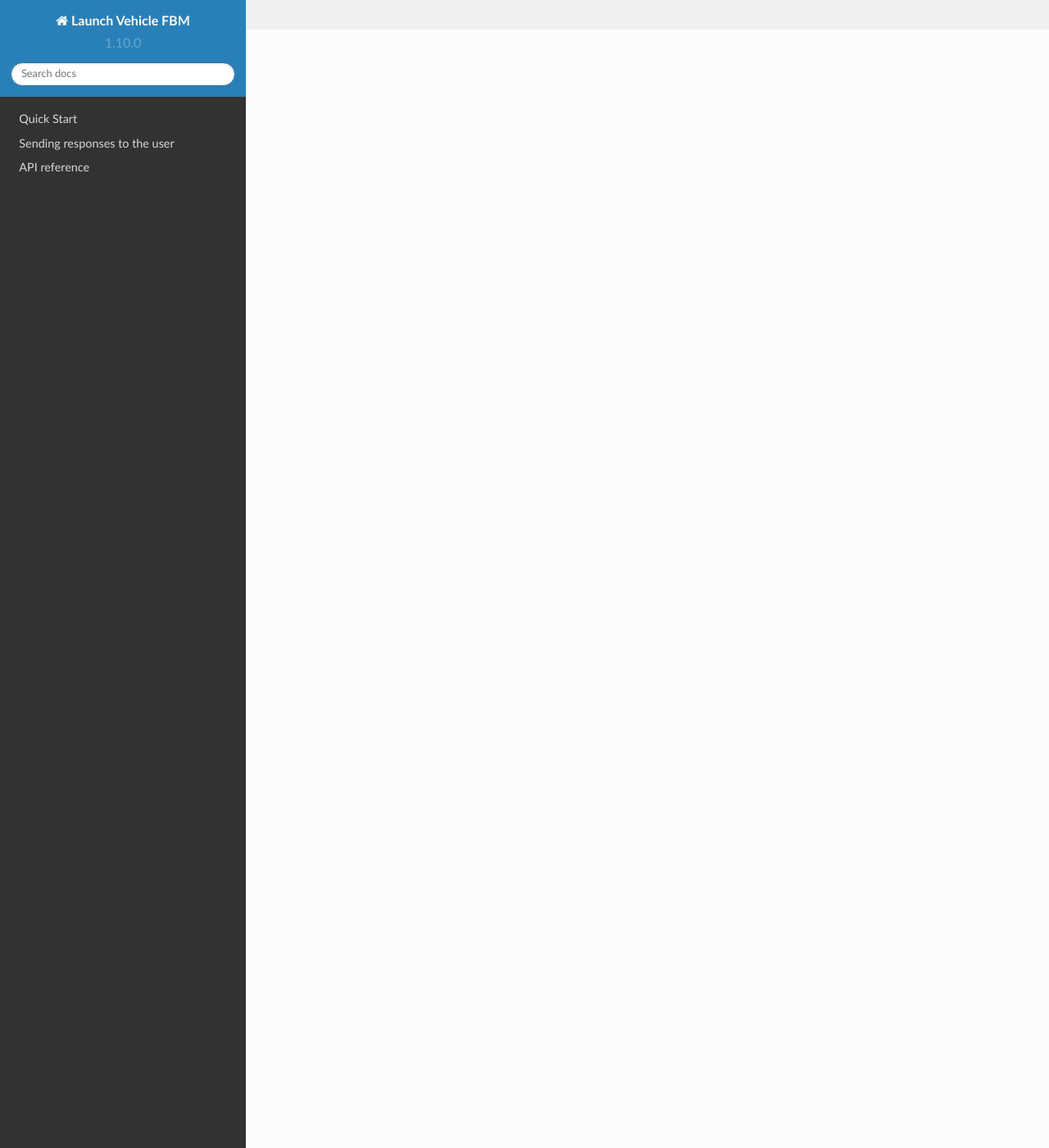
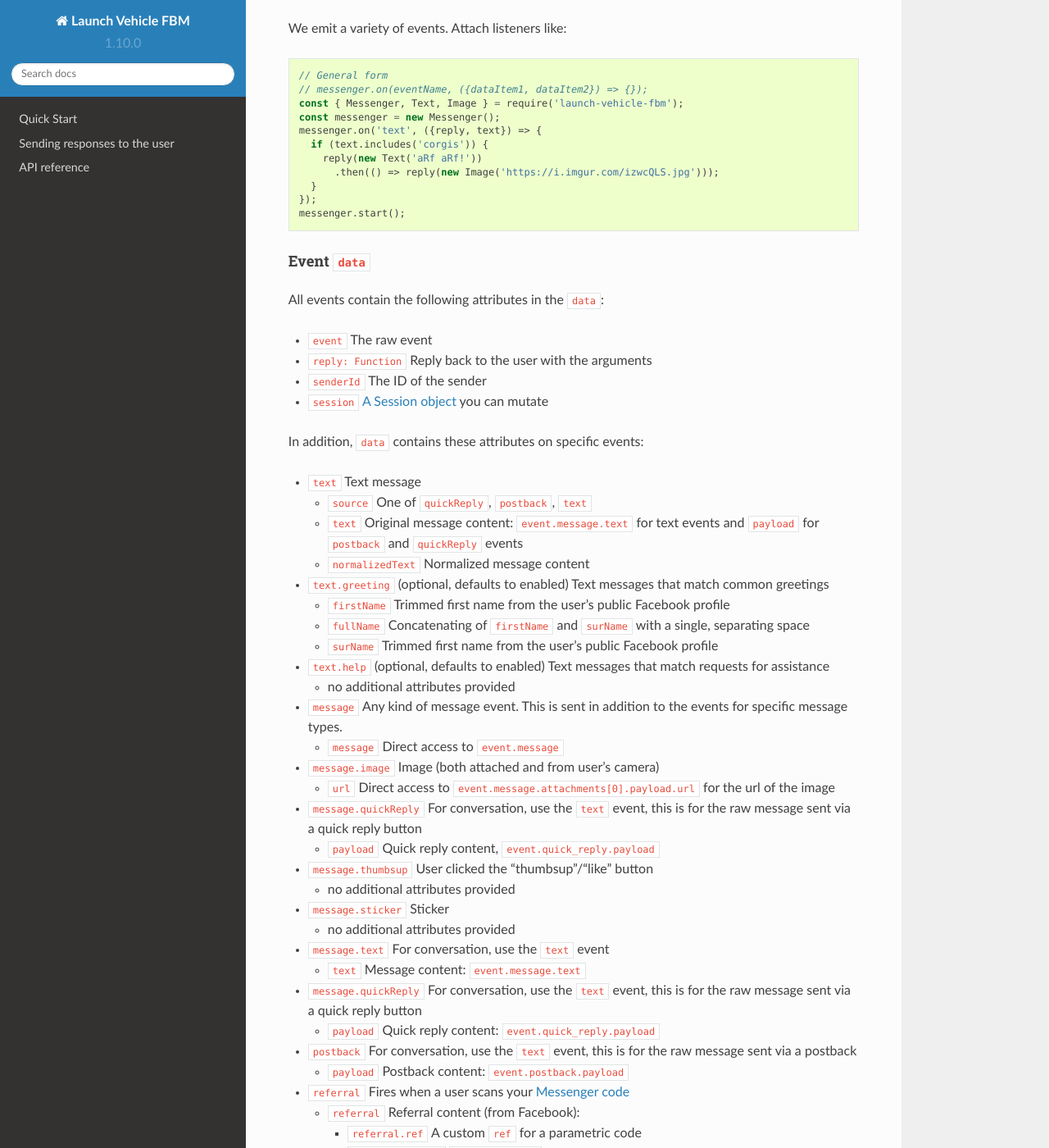
Before and after one commit to CondeNast/launch-vehicle-fbm, a Sphinx documentation site: the page built from docs/index.rst, in a window 1280 px wide and 1400 px high, scrolled down 1364 px. Shown: the whole window at 82% size. Built offline with Sphinx 7.4.7 and the Read the Docs theme 2.0.0, drawn with Linux system fonts in a browser that asks for light colours; some of the changed text lies outside the part shown.

Commit message:
add README to sphinx doc site

```diff
--- a/docs/index.rst
+++ b/docs/index.rst
@@ -8,4 +8,6 @@ Launch Vehicle FBM
    responses
    api
 
+.. include:: index_readme.rst
+
 * :ref:`genindex`
--- /dev/null
+++ b/docs/index_readme.rst
@@ -0,0 +1,275 @@
+Launch Vehicle FBM
+==================
+
+An event driven SDK for Facebook Messenger chat bots.
+
+`license <LICENSE>`__
+
+FBM is a full-featured, opinionated Facebook Messenger SDK for writing
+bots. In addition to wrappers around the Messenger API, you get: \* A
+session store for storing state between messages \* Auto-populated
+profile information so you can address by name from anywhere \*
+Listeners for greetings and help text to follow best practices \* Easy
+to add metrics to your bot \* Support for deployment on multiple pages
+
+Install
+-------
+
+``npm i launch-vehicle-fbm``
+
+Usage
+-----
+
+.. code:: javascript
+
+   const { Messenger } = require('launch-vehicle-fbm');
+   const messenger = new Messenger(options);
+   messenger.start();  // Start listening
+
+Options
+~~~~~~~
+
+-  ``cache`` (default:
+   `cacheman <https://github.com/cayasso/cacheman>`__ memory cache) See
+   `Session cache <#session-cache>`__
+-  ``hookPath`` (default: ``/webhook``)
+-  ``pages``: A map of page ids to page access tokens
+   ``{1029384756: 'ThatsAReallyLongStringYouGotThere'}``. Currently
+   optional but config will migrate to this in the future
+-  ``port`` (default: ``3000``)
+-  ``emitGreetings`` (default: true) When enabled, emits common
+   greetings as ``text.greeting`` events. When disabled, no check is run
+   and ``text`` events will be emitted. Optionally, can be set to a
+   ``RexExp`` object which will enable the option and use the specified
+   expression instead of the built-in default.
+
+Additional options are set via environment variables. See
+``example.env`` for an example.
+
+Endpoints
+~~~~~~~~~
+
+-  ``/webhook`` (override with ``options.hookPath``) – The Messenger
+   `webbhook <https://developers.facebook.com/docs/graph-api/webhooks>`__
+-  ``/pause`` – Dashbot compatible pause for live person takeovers. See
+   `Dashbot’s docs <https://www.dashbot.io/sdk/pause>`__ for usage.
+   Currently, pauses only last for 12 hours in case the operator forgets
+   to unpause
+
+Responding to events
+~~~~~~~~~~~~~~~~~~~~
+
+We emit a variety of events. Attach listeners like:
+
+.. code:: javascript
+
+   // General form
+   // messenger.on(eventName, ({dataItem1, dataItem2}) => {});
+   const { Messenger, Text, Image } = require('launch-vehicle-fbm');
+   const messenger = new Messenger();
+   messenger.on('text', ({reply, text}) => {
+     if (text.includes('corgis')) {
+       reply(new Text('aRf aRf!'))
+         .then(() => reply(new Image('https://i.imgur.com/izwcQLS.jpg')));
+     }
+   });
+   messenger.start();
+
+Event ``data``
+^^^^^^^^^^^^^^
+
+All events contain the following attributes in the ``data``:
+
+-  ``event`` The raw event
+-  ``reply: Function`` Reply back to the user with the arguments
+-  ``senderId`` The ID of the sender
+-  ``session`` `A Session object <#the-session-object>`__ you can mutate
+
+In addition, ``data`` contains these attributes on specific events:
+
+-  ``text`` Text message
+
+   -  ``source`` One of ``quickReply``, ``postback``, ``text``
+   -  ``text`` Original message content: ``event.message.text`` for text
+      events and ``payload`` for ``postback`` and ``quickReply`` events
+   -  ``normalizedText`` Normalized message content
+
+-  ``text.greeting`` (optional, defaults to enabled) Text messages that
+   match common greetings
+
+   -  ``firstName`` Trimmed first name from the user’s public Facebook
+      profile
+   -  ``fullName`` Concatenating of ``firstName`` and ``surName`` with a
+      single, separating space
+   -  ``surName`` Trimmed first name from the user’s public Facebook
+      profile
+
+-  ``text.help`` (optional, defaults to enabled) Text messages that
+   match requests for assistance
+
+   -  no additional attributes provided
+
+-  ``message`` Any kind of message event. This is sent in addition to
+   the events for specific message types.
+
+   -  ``message`` Direct access to ``event.message``
+
+-  ``message.image`` Image (both attached and from user’s camera)
+
+   -  ``url`` Direct access to
+      ``event.message.attachments[0].payload.url`` for the url of the
+      image
+
+-  ``message.quickReply`` For conversation, use the ``text`` event, this
+   is for the raw message sent via a quick reply button
+
+   -  ``payload`` Quick reply content, ``event.quick_reply.payload``
+
+-  ``message.thumbsup`` User clicked the “thumbsup”/“like” button
+
+   -  no additional attributes provided
+
+-  ``message.sticker`` Sticker
+
+   -  no additional attributes provided
+
+-  ``message.text`` For conversation, use the ``text`` event
+
+   -  ``text`` Message content: ``event.message.text``
+
+-  ``message.quickReply`` For conversation, use the ``text`` event, this
+   is for the raw message sent via a quick reply button
+
+   -  ``payload`` Quick reply content: ``event.quick_reply.payload``
+
+-  ``postback`` For conversation, use the ``text`` event, this is for
+   the raw message sent via a postback
+
+   -  ``payload`` Postback content: ``event.postback.payload``
+
+-  ``referral`` Fires when a user scans your `Messenger
+   code <https://developers.facebook.com/docs/messenger-platform/discovery/messenger-codes/>`__
+
+   -  ``referral`` Referral content (from Facebook):
+
+      -  ``referral.ref`` A custom ``ref`` for a parametric code
+      -  ``referral.source`` ``MESSENGER_CODE``
+      -  ``referral.type`` ``OPEN_THREAD``
+
+Other Events
+^^^^^^^^^^^^
+
+-  ``app.starting`` signal that the ``Messenger.start`` has been called
+   and the application is in the process of coming online
+-  ``app.started`` signal that the SDK’s Express server is now listening
+   on the specified ``port`` and ready for requests
+-  ``finish`` (optional) Signal that you’re done processing. This is
+   mostly useful for your tests when you have Promise chains. The SDK
+   currently does nothing with this event.
+
+Normalized message content
+^^^^^^^^^^^^^^^^^^^^^^^^^^
+
+To help keep application code simple, the SDK makes these guarantees
+about *normalized text*: \* it will be lowercase \* it will be stripped
+of leading and trailing whitespace
+
+A special note about echo events
+^^^^^^^^^^^^^^^^^^^^^^^^^^^^^^^^
+
+If you enable ``message_echoes`` in your `Messenger
+webhooks <https://developers.facebook.com/docs/messenger-platform/webhook-reference#setup>`__,
+you’ll get bot messages too. You’ll need to examine
+``event.message.is_echo`` in your handlers.
+
+The session object
+~~~~~~~~~~~~~~~~~~
+
+The SDK uses `cacheman <https://github.com/cayasso/cacheman>`__ to
+maintain session data per user. The ``session`` object is passed through
+each event and can be read from or written to as needed. While the
+session is automatically saved in ``routeEachMessage``, there are
+instances where it may be advantageous to manually trigger a save; this
+can be accomplished by using ``messenger.saveSession``. The session
+object has a copy of its own session key (pro tip: do not modify or
+remove ``_key``) so the session object is the only parameter that needs
+to be passed into ``saveSession``.
+
+The SDK sets some values in the session:
+
+-  ``count``: ``int`` how many events have been received from this user
+-  ``lastSeen``: ``int`` The time (in milliseconds since epoch time) we
+   last saw activity
+-  ``profile``: ``Object``, the profile as retrieved from Facebook
+   Messenger. `See the
+   docs <https://developers.facebook.com/docs/messenger-platform/user-profile>`__
+   for the most up to date information. If a profile can’t be pulled,
+   it’s ``{}``, otherwise, here are some of the more useful fields for
+   quick reference:
+
+   -  ``profile.first_name``: first name
+   -  ``profile.last_name``: last name
+   -  ``profile.profile_pic``: profile picture
+
+-  ``source``: ``string|undefined`` A guess of where the user came from
+   for this session:
+
+   -  ``direct`` TODO, not implemented yet
+   -  ``return`` A returning visitor
+   -  ``web`` Came from a “Send to Messenger” button on a website
+   -  ``undefined`` Unknown
+
+Session cache
+~~~~~~~~~~~~~
+
+If you want to customize the cache, you can supply your own cache in the
+``Messenger`` constructor. By default, it uses the
+`cacheman <https://github.com/cayasso/cacheman>`__ memory cache, but any
+cache that follows these simple patterns will work:
+
+-  ``cache.get(key: string): ?Promise<Object>``
+-  ``cache.set(key: string, value: Object): Promise<Object>``
+
+We strongly suggest using something like Redis that will persist across
+restarts. There are examples in the
+`wiki <https://github.com/CondeNast/launch-vehicle-fbm/wiki>`__.
+
+Other APIs
+~~~~~~~~~~
+
+-  ``require('launch-vehicle-fbm').SESSION_TIMEOUT_MS``: This constant
+   is available if you need some sort of magic number for what to
+   consider a session length
+-  ``Messenger.app``: The base Express app is available for you here
+
+Logging and metrics
+~~~~~~~~~~~~~~~~~~~
+
+1. `debug <https://github.com/visionmedia/debug>`__ is for a firehose of
+   data sent to stdout/stderr
+2. `dashbot <https://www.dashbot.io/>`__ is a service we’re trying that
+   gives us analytics tailored for bots.
+3. `winston <https://github.com/winstonjs/winston>`__ is like
+   `dashbot <https://www.dashbot.io/>`__ and a subset of
+   `debug <https://github.com/visionmedia/debug>`__, but it’s designed
+   specifically to let us recreate/monitor conversations.
+
+Optional environment variables:
+
+-  ``DASHBOT_KEY`` - If this is present,
+   `dashbot <https://www.dashbot.io/>`__ integration will be on
+-  ``LOG_FILE`` – `winston <https://github.com/winstonjs/winston>`__
+   will log conversations to this file. It should be an absolute path
+-  ``SLACK_CHANNEL`` - The Slack channel
+   `winston <https://github.com/winstonjs/winston>`__ should use, can be
+   a name or an id
+-  ``SLACK_WEBHOOK_URL`` – The `webhook
+   url <https://api.slack.com/incoming-webhooks>`__ is required for
+   `winston <https://github.com/winstonjs/winston>`__ to send to Slack
+
+Prior art
+~~~~~~~~~
+
+There are many other Messenger Node packages; we made a page to help you
+decide if this is the appropriate one for your project:
+https://github.com/CondeNast/launch-vehicle-fbm/wiki/Prior-art
```
Also changed, not shown: 1 other file.
